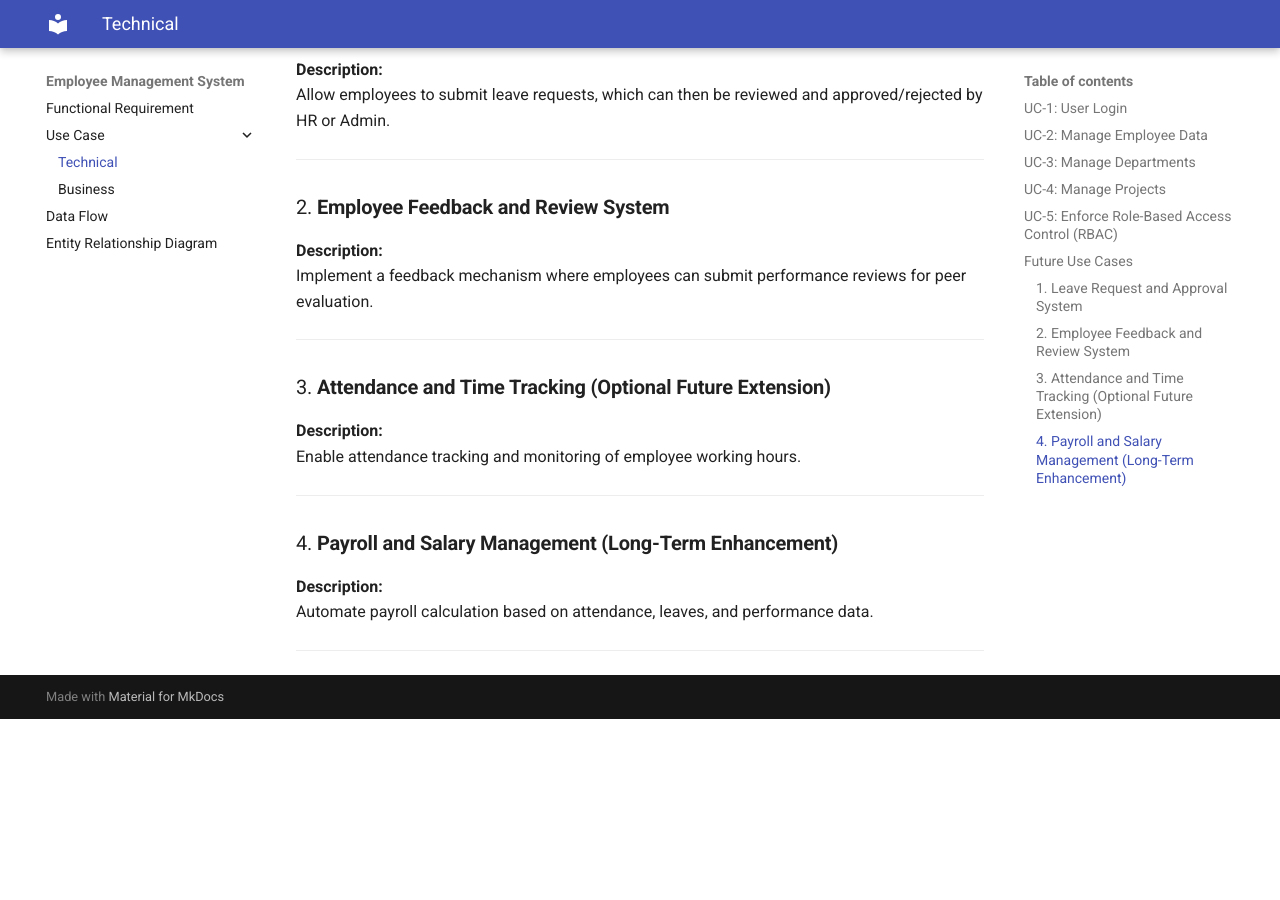
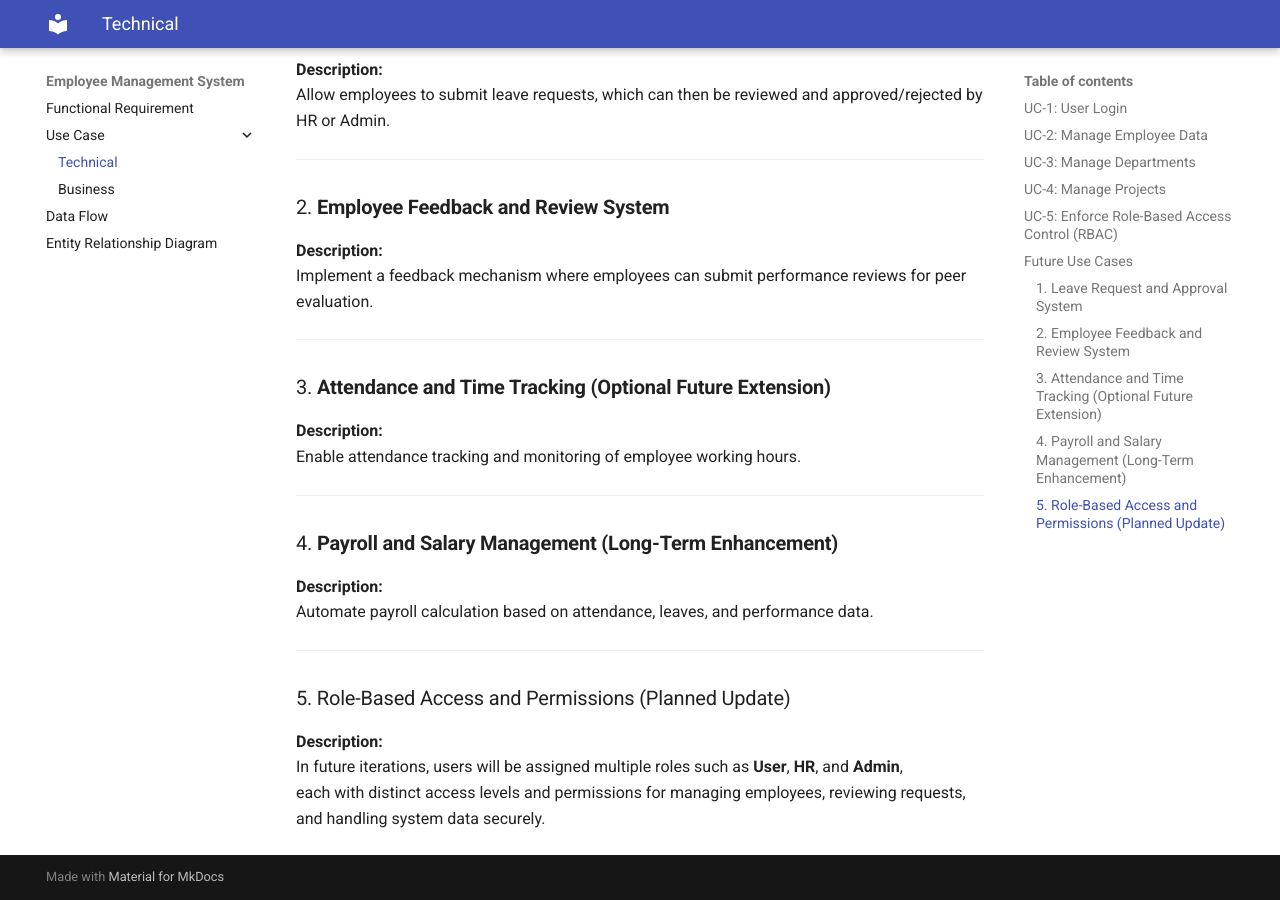
Before and after one commit to divyabagora-GKMIT/Documentation, an MkDocs documentation site: the page built from docs/usecase/technical.md, in a window 1280 px wide and 900 px high, scrolled down 3641 px. Built offline with MkDocs 1.6.1 and Material for MkDocs 9.7.7, drawn with Linux system fonts in a browser that asks for light colours; before the commit the page ends 4360 px from its top, so only the background shows below that.

Commit message:
update: changes

```diff
--- a/docs/usecase/technical.md
+++ b/docs/usecase/technical.md
@@ -93,3 +93,9 @@ Enable attendance tracking and monitoring of employee working hours.
 Automate payroll calculation based on attendance, leaves, and performance data.
 
 ---
+
+### 5. Role-Based Access and Permissions (Planned Update)
+**Description:**
+In future iterations, users will be assigned multiple roles such as **User**, **HR**, and **Admin**,
+each with distinct access levels and permissions for managing employees, reviewing requests,
+and handling system data securely.
```
Also changed, not shown: docs/entity_relationship.md (+1 -1 lines), docs/index.md (+2 -2 lines), docs/images/mermaid-diagram-2025-11-10-143954.png (deleted), docs/images/mermaid-diagram-2025-11-11-151714.png (added), site/entity_relationship/index.html, site/images/mermaid-diagram-2025-11-10-143954.png (deleted), site/images/mermaid-diagram-2025-11-10-175533.png (added), 1 other file.
